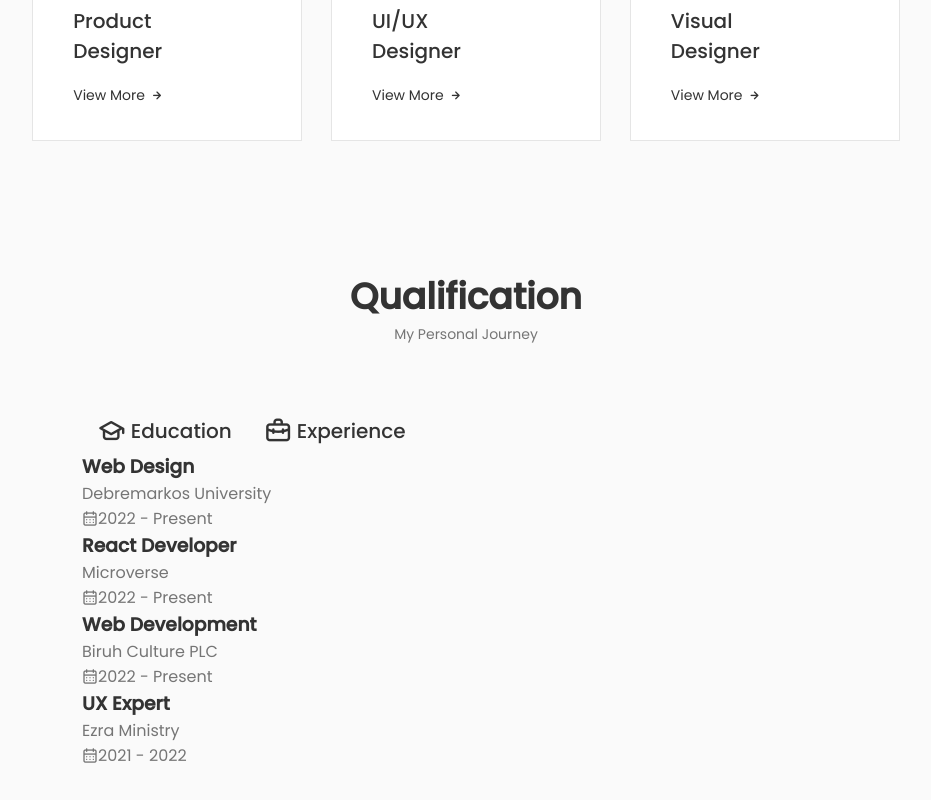
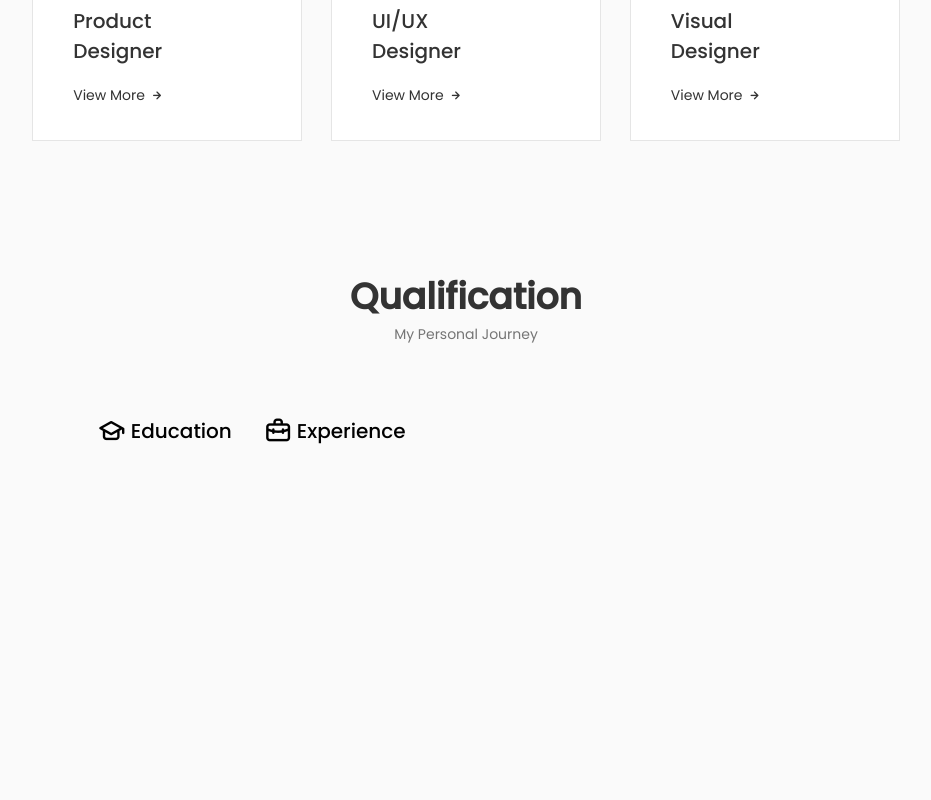
Before and after one commit to AmanWorku/AmanWorku.github.io, a React (Create React App) app: page / in a window 1280 px wide. Shown: the part 2444-3244 px from the top of the page, without its empty margins (174-1105 px from the left). After the commit the page ends 2928 px from the top, so only its background shows below. Built offline with nearby package versions, Linux system fonts and the light colour scheme.

Commit message:
Add some styling to display qualifications

```diff
--- a/src/components/qualification/qualification.css
+++ b/src/components/qualification/qualification.css
@@ -24,3 +24,38 @@
     font-size: 1.8rem;
     margin-right: var(--mb-0-25);
 }
+
+.qualification__active {
+    color: var(--title-color-dark);
+}
+
+.qualification__sections {
+    display: grid;
+    grid-template-columns: 0.5fr;
+    justify-content: center;
+}
+
+.qualification__content {
+    display: none;
+}
+
+.qualification__content-active {
+    display: block;
+}
+
+.qualification__data {
+    display: grid;
+    grid-template-columns: 1fr max-content 1fr;
+    column-gap: 1.5rem;
+}
+
+.qualification__title {
+    font-size: var(--normal-font-size);
+    font-weight: var(--font-medium);
+}
+
+.qualification__subtitle {
+    display: inline-block;
+    font-size: var(--small-font-size);
+    margin-bottom: var(--mb-1);
+}
```
